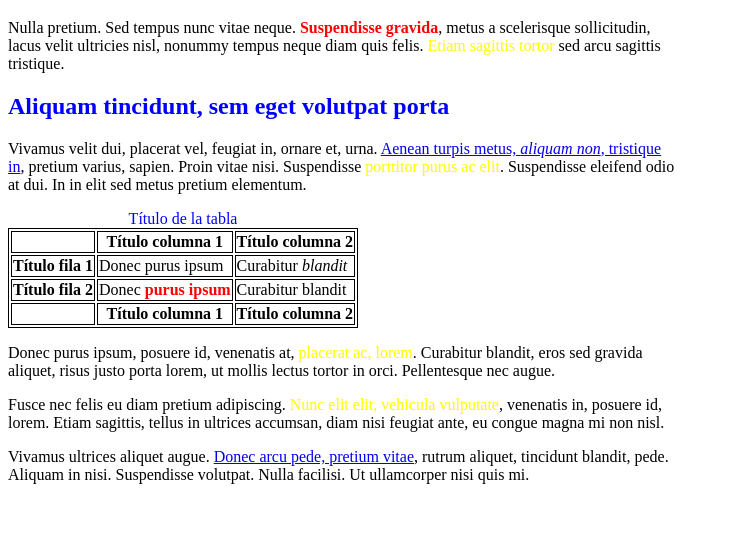
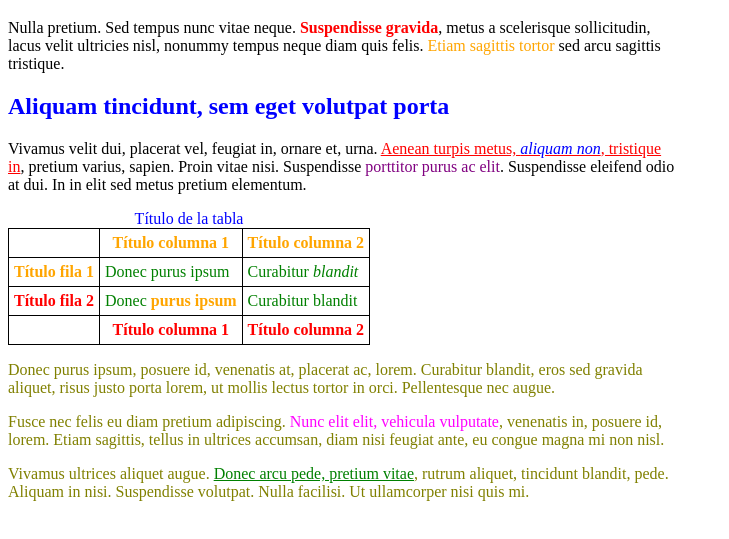
Before and after one commit to SERGIOOVEP/EJERCICIOS-, a plain HTML site: page 1609.html in a window 1280 px wide. Shown: the part 61-600 px from the top of the page, without its empty margins (0-729 px from the left). Drawn offline with Linux system fonts and the light colour scheme.

Commit message:
ejercico grupal de estilos y tabla

```diff
--- a/1609.html
+++ b/1609.html
@@ -3,15 +3,7 @@
         <head>
             <meta charset="UTF-8" />
             <title>Ejemplo de estilos ejercicio</title>
-            <style type="text/css">
-                h1 {color: teal;}
-                strong {color: red;}
-                span {color:yellow}
-                h2 {color:blue}
-                table , th , td {border: 1px solid;}
-                caption {color: blue;}
-                /* Los estilos ...*/
-            </style>
+           <link rel="stylesheet" href="estilostabla.css">
         </head>
         <body>
             <h1 id="titulo">Lorem ipsum dolor sit amet</h1>
--- /dev/null
+++ b/estilostabla.css
@@ -0,0 +1,61 @@
+h1{
+    color: teal;
+}
+
+h2{
+    color:blue;
+}
+p strong{
+    color:red
+}
+.destacado{
+    color: orange;
+}
+a[href="#"]{
+    color: red;
+}
+a[href="#"] em{
+    color:blue;
+}
+
+
+p .especial{
+    color: purple;
+}
+
+div {
+    color:olive;
+}
+table caption{
+    color: blue;
+}
+table[summary], th, td{
+    border: solid black 1px;
+    border-collapse: collapse;
+    padding: 5px;
+}
+thead tr .especial{
+    color: orange;
+}
+tfoot tr th[scope]{
+    color: red;
+}
+th[scope="row"].especial{
+    color: orange;
+}
+th[scope="row"]{
+    color: red;
+}
+td{
+    color: green;
+}
+td strong{
+    color: orange;
+}
+#adicional span[id="especial"]{
+    color:fuchsia;
+}
+
+#adicional a[href="#"]{
+    color:green
+};
```
Also changed, not shown: ejercicio pseudoclase.html (added, +18 -0 lines), ejercicio4.html (+5 -11 lines), EJERCICIO1.html (line endings or trailing spaces).
